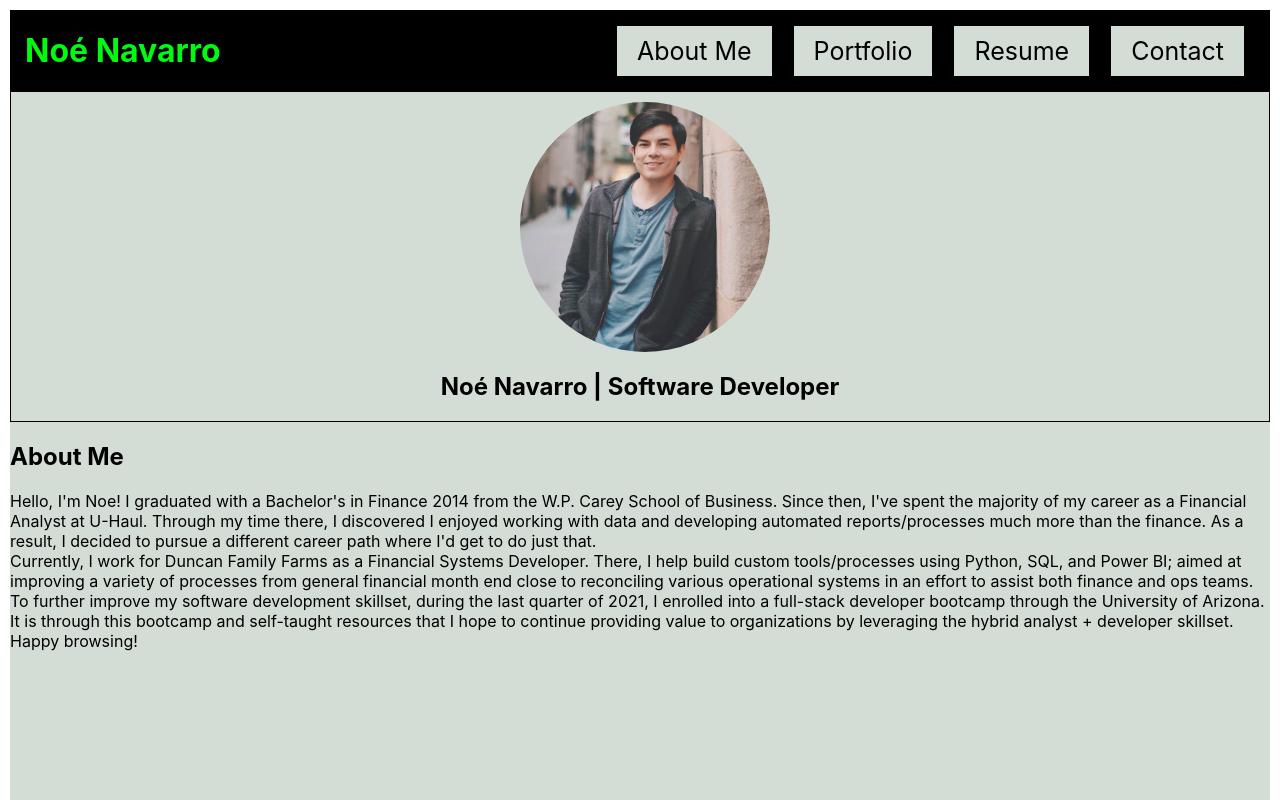
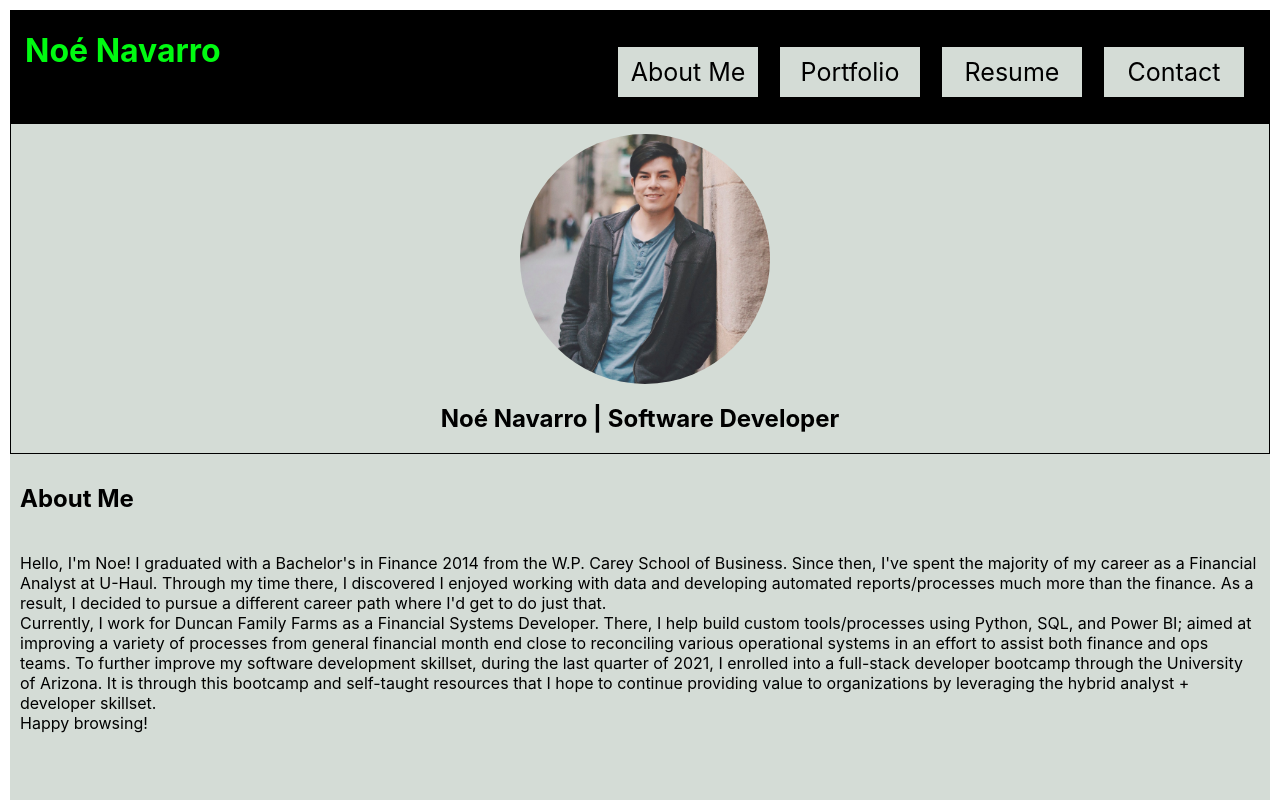
Before and after one commit to Nnavarr/portfolio, a React (Create React App) app: page / in a window 1280 px wide. Shown: the top 800 px of the page. Built offline with nearby package versions, Linux system fonts and the light colour scheme.

Commit message:
removed template code within the Portfolio component

```diff
--- a/src/components/About/index.js
+++ b/src/components/About/index.js
@@ -5,10 +5,10 @@ const About = () => {
     <section className='aboutme'>
       <section className='home' id='aboutme'>
         <img src={require('../../assets/images/profile_pic.jpg')} id='profile-pic' alt="Noe Navarro smiling and leaning against a wall"/>
-        <h2 id='title'>Noé Navarro | Software Developer</h2>
+        <h2 id='title' className='nameTitle'>Noé Navarro | Software Developer</h2>
       </section>
-      <h2>About Me</h2>
-      <p>
+      <h2 id='aboutme-title'>About Me</h2>
+      <p id='aboutme-paragraph'>
           Hello, I'm Noe! I graduated with a Bachelor's in Finance 2014 from the W.P. Carey School of Business. Since then, I've spent the majority of my career as a Financial Analyst at U-Haul. Through my time there, I discovered I enjoyed working with data and developing automated reports/processes much more than the finance. As a result, I decided to pursue a different career path where I'd get to do just that.
           <br></br>
           Currently, I work for Duncan Family Farms as a Financial Systems Developer. There, I help build custom tools/processes using Python, SQL, and Power BI; aimed at improving a variety of processes from general financial month end close to reconciling various operational systems in an effort to assist both finance and ops teams. To further improve my software development skillset, during the last quarter of 2021, I enrolled into a full-stack developer bootcamp through the University of Arizona. It is through this bootcamp and self-taught resources that I hope to continue providing value to organizations by leveraging the hybrid analyst + developer skillset.
--- a/src/components/Portfolio/index.js
+++ b/src/components/Portfolio/index.js
@@ -33,6 +33,12 @@ const Portfolio = () => {
       link: 'https://nnavarr.github.io/stockwyse/',
       image: 'stockwyse-screenshot.png',
       alt: 'Stowyse app snapshot'
+    },
+    {
+      name: 'Social Media API',
+      link: 'https://github.com/Nnavarr/social-media-api',
+      image: 'insomnia-pic.png',
+      alt: 'piture of insomnia back end'
     }
   ];
 
@@ -41,47 +47,6 @@ const Portfolio = () => {
       projectArray={projects}
     >
     </Project>
-    // <section class='main-content'>
-    //   {/* project */}
-    //   <section class='projects' id='projects'>
-    //     <h2>Projects</h2>
-
-    //     {/* main project */}
-    //     <section class='project-second'>
-    //       <div class='banner-secondary'>
-    //         <a href='https://hyperlink-app.herokuapp.com/' target='_blank'><img src='.\assets\images\hyperlink-lobby.png' alt='hyperlink lobby'/></a>
-    //         <div class='banner-text'>Hyperlink App</div>
-    //       </div>
-    //       <div class='col-gap'></div>
-    //       <div class='banner-secondary' id="runbuddy">
-    //           <a href='https://nnavarr.github.io/run-buddy/' target='_blank'><img src='.\assets\images\run-buddy.jpg' alt='runner kneeling down and tying their shoe'/></a>
-    //           <div class='banner-text'>Run-Buddy Website</div>
-    //       </div>
-    //     </section>
-
-    //     {/* second row */}
-    //     <section class='project-second'>
-    //       <div class='banner-secondary'>
-    //         <a href='https://rpubs.com/nnavarr7/580588' target='_blank'><img src='.\assets\images\market-picture.jpg' alt='stock market line chart in neon style'/></a>
-    //         <div class='banner-text'>Financial Market Dashboard</div>
-    //       </div>
-    //         <div class='col-gap'></div>
-    //         <div class='banner-secondary'>
-    //           <a href='https://nnavarr.shinyapps.io/Forecast_Tool/?_ga=2.170544352.1161545448.1637389839-1798559397.1637389839' target='_blank'><img src='.\assets\images\inv-forecast.png' alt='zoom in ofa chart with trends during a business meeting'/></a>
-    //           <div class='banner-text'>Inventory Forecast</div>
-    //         </div>
-    //     </section>
-
-    //     {/* third project */}
-    //     <section class='project-second third-row'>
-    //         <div class='banner-secondary' id='stockwyse'>
-    //           <a href='https://nnavarr.github.io/stockwyse/' target='_blank'><img src='.\assets\images\stockwyse.png' alt='stockwyse app example'/></a>
-    //           <div class='banner-text'>Stockwyse App: Stock API</div>
-    //         </div>
-    //         <div class='col-gap'></div>
-    //     </section>
-    //   </section>
-    // </section>
     );
   };
 
--- a/src/index.css
+++ b/src/index.css
@@ -30,6 +30,7 @@ header {
   display: flex;
   flex-wrap: wrap;
   justify-content: space-between;
+  align-items: right;
   position: sticky;
   top: 0;
   z-index: 9999;
@@ -37,6 +38,14 @@ header {
 
 header h1 {
   padding-left: 15px;
+  justify-content: center;
+}
+
+@media (max-width: 768px) {
+  header {
+    align-items: center;
+    justify-content: center;
+  }
 }
 
 header nav ul {
@@ -44,21 +53,32 @@ header nav ul {
   color: var(--primary-color);
   display: flex;
   flex-wrap: wrap;
-  justify-content: space-between;
+  flex-direction: row;
+  justify-content: center;
   list-style: none;
   padding-right: 15px;
   padding-top: 10px;
+  flex: 0 1 auto;
 }
 
 header nav ul li span {
+  display: flex;
+  flex-direction: column;
+  width: 120px;
+  text-align: center;
   background: var(--secondary-color);
   border: 1px solid black;
   color: var(--header-color);
   font-size: 25px;
   font-weight: ligher;
-  padding: 10px 20px;
+  padding: 10px 10px;
   margin: 10px;
   text-decoration: none;
+  flex: 0 1 auto;
+}
+
+.nav-item {
+  flex: 1;
 }
 
 /* main contect flexbox container */
@@ -277,15 +297,6 @@ footer {
   height: 100%;
 }
 
-/* @media (max-width: 768px) {
-  .nav-bar {
-    display: grid;
-    justify-items: center;
-    justify-content: center;
-    grid-template-columns: repeat(2, 65%);
-  }
-} */
-
 .contact-main {
   display: flex;
   flex-direction: column;
@@ -326,3 +337,11 @@ footer {
 #formLabel {
   padding-right: 10px;
 }
+
+#aboutme-title {
+  padding: 10px;
+}
+
+#aboutme-paragraph {
+  padding: 10px;
+}
```
Also changed, not shown: src/assets/images/insomnia_pic.png (added).
